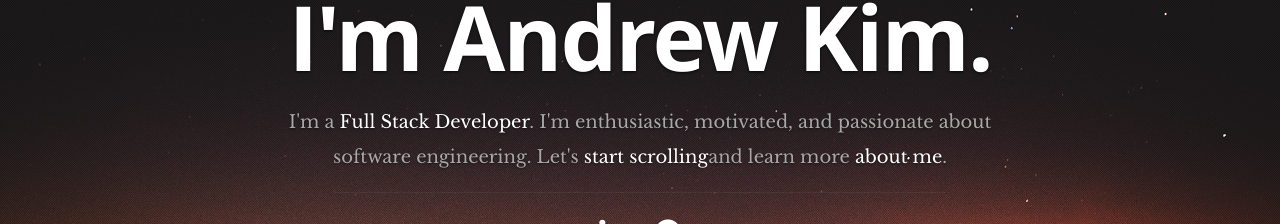
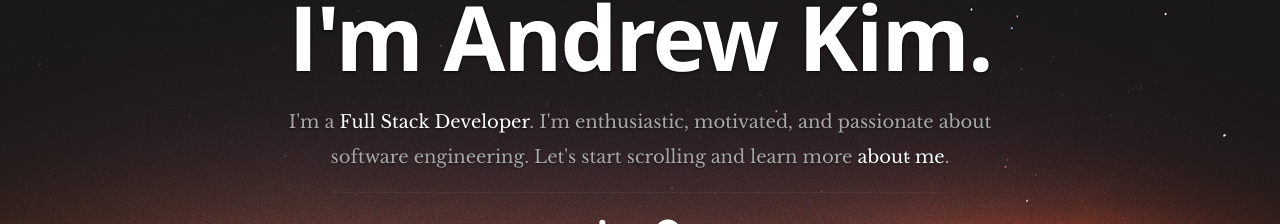
Before and after one commit to AJKim41/Portfolio, a React (Create React App) app: page / in a window 1280 px wide. Shown: the part 255-479 px from the top of the page. Built offline with nearby package versions, Linux system fonts and the light colour scheme.

Commit message:
Fix Link

```diff
--- a/src/components/header/header.js
+++ b/src/components/header/header.js
@@ -50,11 +50,8 @@ export default class Header extends Component {
               <h1 className="responsive-headline">I'm Andrew Kim.</h1>
               <h3>
                 I'm a <span>Full Stack Developer</span>. I'm enthusiastic,
-                motivated, and passionate about software engineering. Let's{" "}
-                <a className="smoothscroll" href="#about">
-                  start scrolling
-                </a>
-                and learn more{" "}
+                motivated, and passionate about software engineering. Let's
+                start scrolling and learn more{" "}
                 <a className="smoothscroll" href="#about">
                   about me
                 </a>
```
